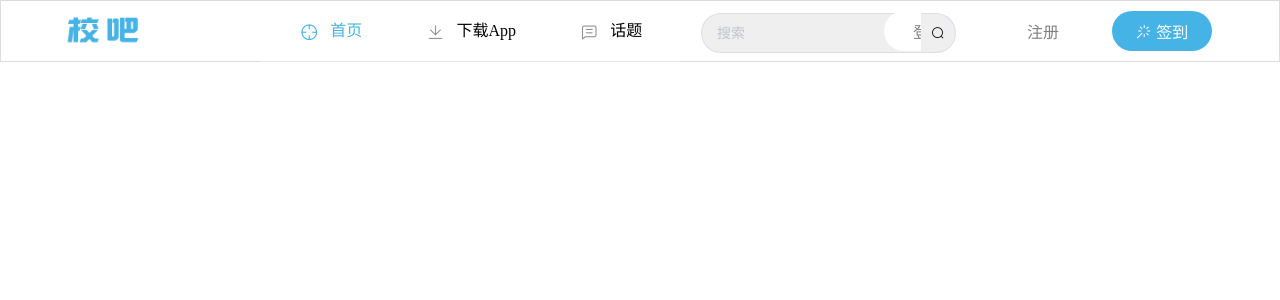
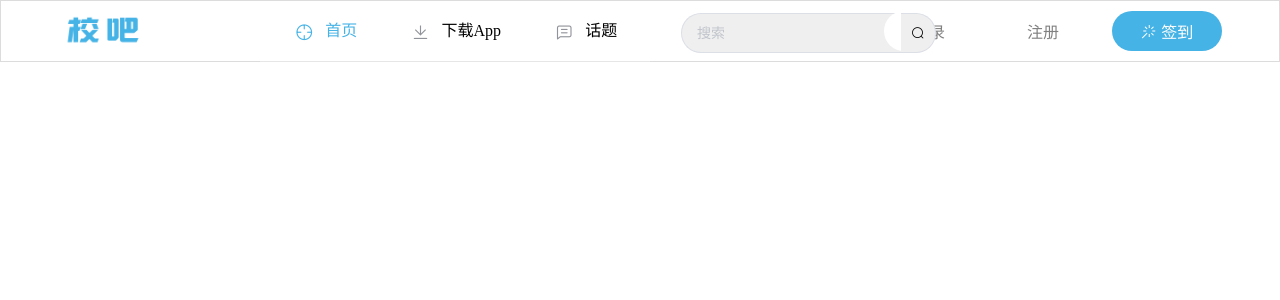
Before and after one commit to Hi-NMY/VueForSPB, a Vue app: page /#/head in a window 1280 px wide. Shown: the top 300 px of the page. Built offline with nearby package versions, Linux system fonts and the light colour scheme.

Commit message:
导航栏2

```diff
--- a/src/components/head/Head.vue
+++ b/src/components/head/Head.vue
@@ -2,20 +2,43 @@
     <div class="head">
         <img src="../../assets/text-logo.png" class="head_img">
         <el-menu :default-active="activeIndex" class="el-menu-demo" mode="horizontal" @select="handleSelect" active-text-color="rgb(70,179,230)">
-            <el-menu-item index="1">
+            <el-menu-item index="1" v-if="!isdenglu">
                 <i class="el-icon-aim"></i>
                 首页
             </el-menu-item>
-            <el-menu-item index="2">
+            <el-menu-item index="2" v-if="!isdenglu">
                 <i class="el-icon-download"></i>
                 下载App
             </el-menu-item>
-            <el-menu-item index="3">
+            <el-menu-item index="3" v-if="!isdenglu">
                 <i class="el-icon-chat-line-square"></i>
                 话题
             </el-menu-item>
+
+            <el-menu-item index="4" v-if="isdenglu">
+                <i class="el-icon-aim"></i>
+                发现
+            </el-menu-item>
+            <el-menu-item index="5" v-if="isdenglu">
+                <i class="el-icon-c-scale-to-original"></i>
+                关注
+            </el-menu-item>
+            <el-menu-item index="6" v-if="isdenglu">
+                <i class="el-icon-chat-line-square"></i>
+                话题
+            </el-menu-item>
+            <el-menu-item index="7" v-if="isdenglu">
+                <i class="el-icon-chat-dot-round"></i>
+                消息
+            </el-menu-item>
         </el-menu>
-        <div class="sousuo">
+        <div class="sousuo" v-if="!isdenglu" style="left: 680px">
+            <el-input type="text" placeholder="搜索" v-model="sousuo" ></el-input>
+            <button>
+                <i class="el-icon-search"></i>
+            </button>
+        </div>
+        <div class="sousuo" v-if="isdenglu" style="left: 810px">
             <el-input type="text" placeholder="搜索" v-model="sousuo" ></el-input>
             <button>
                 <i class="el-icon-search"></i>
@@ -99,7 +122,7 @@
         padding: 0;
         font-size: 16px;
         color: black;
-        width: 140px;
+        width: 130px;
         text-align: center;
         border: 0;
     }
@@ -110,7 +133,6 @@
         width: 220px;
         position: absolute;
         display: inline-block;
-        left: 700px;
         top: 12px;
     }
     /deep/ .sousuo .el-input__inner {
@@ -134,7 +156,7 @@
     .head_right{
         position: absolute;
         display: inline-block;
-        right: 55px;
+        right: 45px;
         /*border: 1px solid red;*/
     }
     .head_right button{
@@ -152,7 +174,7 @@
         border: 1px solid rgb(70,179,230);
     }
     .head_right .qiandao {
-        width: 100px;
+        width: 110px;
         color: white;
         background-color: rgb(70,179,230);
     }
```
